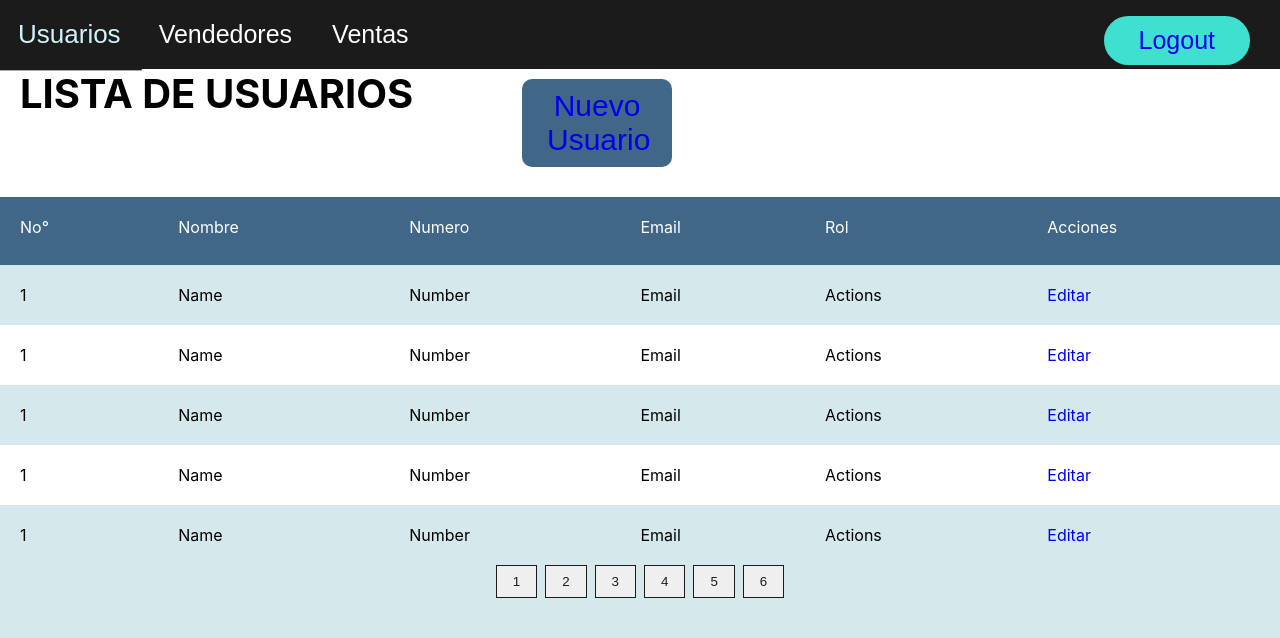
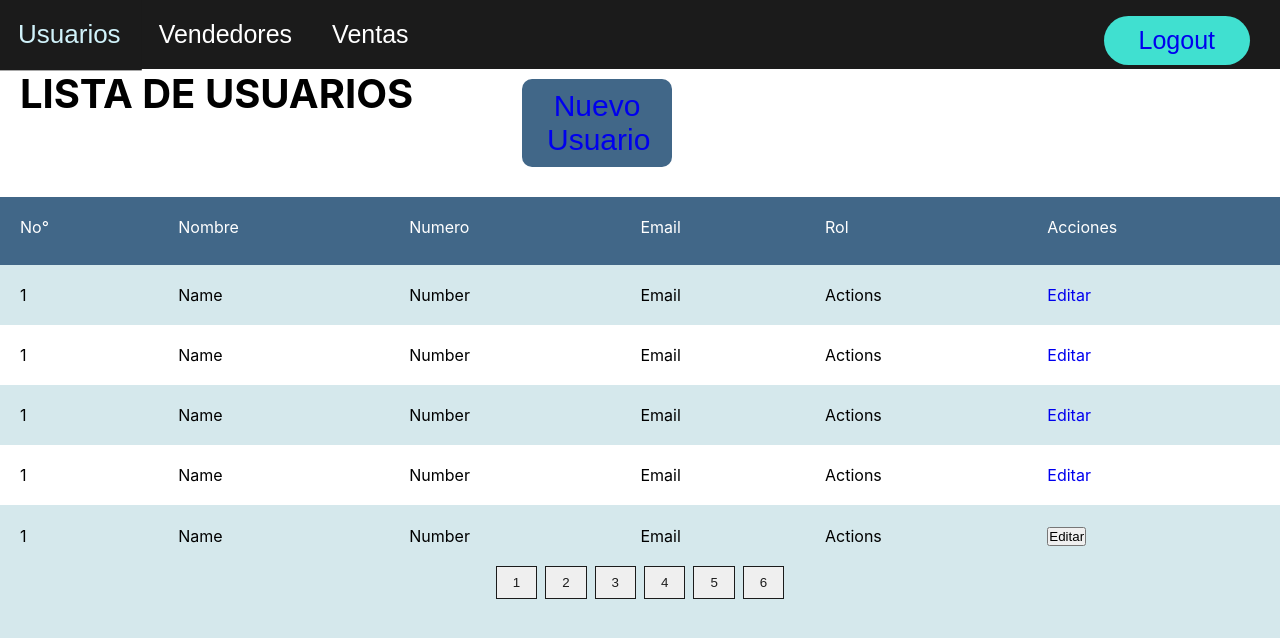
Before and after one commit to yipson/Code-Mug, a React (Create React App) app: page /ListadoUsuarios in a window 1280 px wide. Shown: the top 638 px of the page. Built offline with nearby package versions, Linux system fonts and the light colour scheme.

Commit message:
nada relavante

```diff
--- a/src/pages/ListadoProductos.jsx
+++ b/src/pages/ListadoProductos.jsx
@@ -87,7 +87,12 @@ const ListadoProductos = () => {
                   <td> # {id + 1} </td>
                   <td>{dato.nombre}</td>
                   <td>{dato.precio}</td>
-                  <td>acciones</td>
+                  <td>
+                    <button>
+                      Editar
+                    </button>
+
+                  </td>
                 </tr>
                 ))}
             </tbody>
--- a/src/pages/ListadoUsuarios.jsx
+++ b/src/pages/ListadoUsuarios.jsx
@@ -57,7 +57,8 @@ export const ListadoUsuarios = () => {
               <td>1</td> <td>Name</td> <td>Number</td> <td>Email</td>{" "}
               <td>Actions</td>{" "}
               <td>
-                <a href="/">Editar</a>
+                  <button>Editar</button>
+
               </td>
             </tr>
           </table>
```
